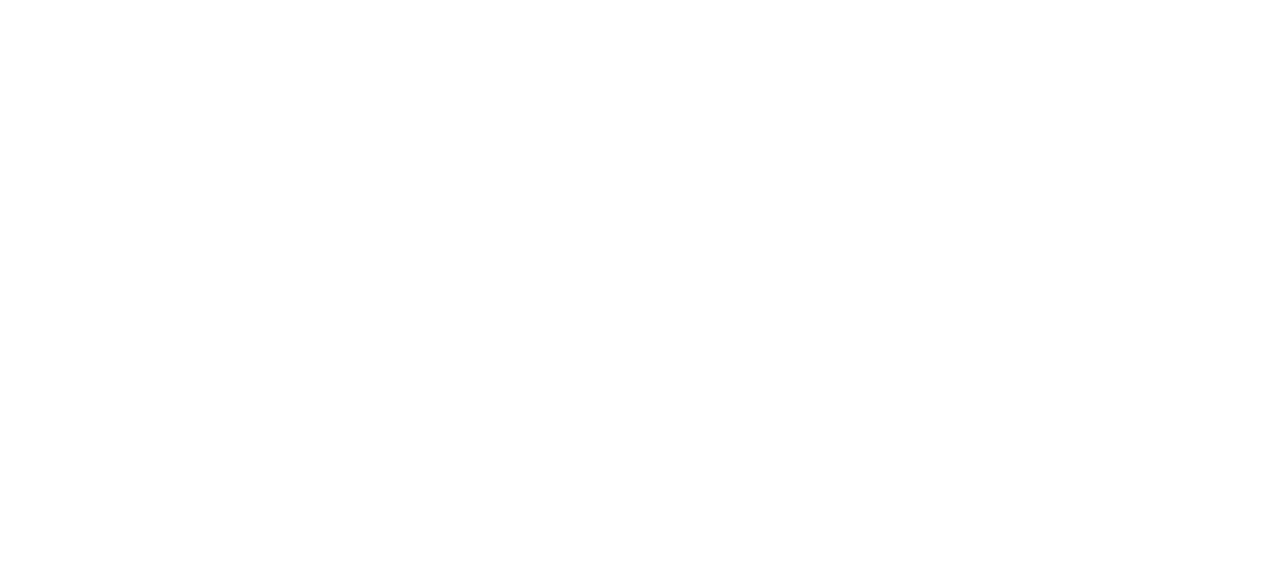
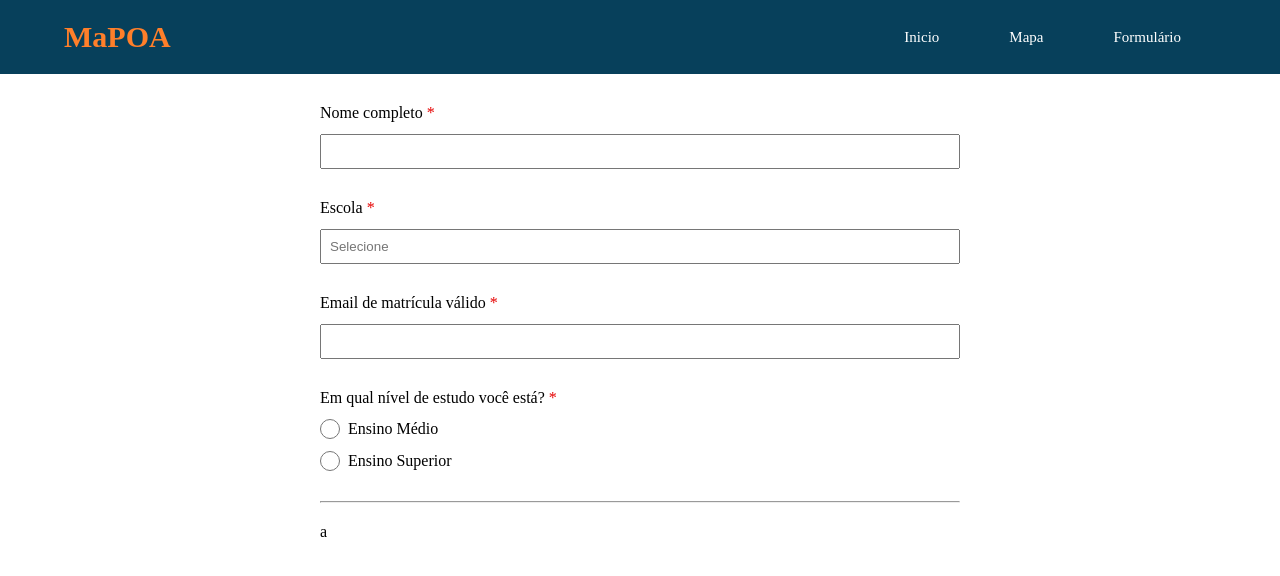
Before and after one commit to guirodrigues26/feira-tecnico-2025, a plain HTML site: page form/form.html in a window 1280 px wide. Drawn offline with Linux system fonts and the light colour scheme.

Commit message:
1a parte do esqueleto do form

```diff
--- a/form/form.css
+++ b/form/form.css
@@ -0,0 +1,112 @@
+/****************************************************/
+
+*{
+    margin: 0;
+    padding: 0;
+    box-sizing: border-box;
+    text-decoration: none;
+    list-style: none ;
+}
+
+:root{
+    --black: #000000;
+    --azulescuro: #07405b;
+    --laranja: #ff7f2a;
+    --amarelofraco:#FFC83D;
+    --cinzaclaro:#d9d9d9;
+    --cinzaforte:#777777;
+    --branco: #ffffff;
+
+}
+.background-azul{
+    background: var(--azulescuro);
+}
+.container{
+    max-width: 1440px;
+    padding: 0 5%;
+    margin: 0 auto;
+}
+nav{
+    display:flex;
+    justify-content: space-between;
+    align-items: center;
+    padding: 20px 0;
+
+}
+
+.logo a {
+    font-size: 30px;
+    font-weight: bold;
+    color: var(--laranja);
+}
+.ul{
+    display:flex;
+    align-items: center;
+}
+.ul li{
+    margin: 0 35px;
+    font-size:15px;
+}
+.ul li a{
+    color: var(--branco);
+}
+
+/****************************************************/
+
+main {
+    margin: 0 auto;
+    display: flex;
+    width: 700px;
+    justify-content: center;
+    margin: 0 auto;
+    padding: 30px;
+    display: flex;
+    flex-direction: column;
+}
+
+#ini {
+
+}
+
+.ob {
+    color: hsla(0, 100%, 45%);
+}
+
+p.q + p.q {
+    margin-top: 30px;
+}
+
+.ini-input-label, .ini-input, .ini-4 {
+    display: block;
+    margin-bottom: 12px;
+}
+
+.ini-input {
+    width: 100%;
+    height: 35px;
+    padding: 8px;
+}
+
+.ini-radio {
+    display: flex;
+    height: 20px;
+    align-items: center;
+}
+
+.ini-radio:last-of-type {
+    margin-top: 12px;
+}
+
+.ini-radio-input {
+    height: 100%;
+    width: 20px;
+}
+
+.ini-radio-label {
+    margin-left: 8px;
+}
+
+hr {
+    margin-top: 30px;
+    margin-bottom: 20px;
+}
--- a/form/form.html
+++ b/form/form.html
@@ -3,9 +3,60 @@
 <head>
     <meta charset="UTF-8">
     <meta name="viewport" content="width=device-width, initial-scale=1.0">
+    <link rel="stylesheet" href="form.css">
     <title>Formulário - MaPOA</title>
 </head>
 <body>
+    <div class="background-azul">
+<header>
+    <div class="container">
+        <nav>
+            <div class="logo">
+                <a href="index.html"> MaPOA</a>
+            </div>
+            <ul class="ul">
+                <li> <a href="#">Inicio</a></li>
+                <li> <a href="#">Mapa</a></li>
+                <li> <a href="#">Formulário</a></li>
+            </ul>
+        </div>
+        </nav>
+    </div>
+</header>
+<main>
+    <form id="ini">
+        <p class="q">
+            <label class="ini-input-label" for="1-nome">Nome completo&nbsp;<span class="ob">*</span></label>
+            <input class="ini-input" id="1-nome" type="text" required>
+        </p>
 
+        <p class="q">
+            <label class="ini-input-label" for="2-escola">Escola&nbsp;<span class="ob">*</span></label>
+            <input class="ini-input" id="2-escola" type="text" name="nome" placeholder="Selecione" required>
+            <!--dropdown-->
+        </p>
+
+        <p class="q">
+            <label class="ini-input-label" for="3-email">Email de matrícula válido&nbsp;<span class="ob">*</span></label>
+            <input class="ini-input" id="3-email" type="text" required>
+        </p>
+
+        <p class="q">
+            <p class="ini-4">Em qual nível de estudo você está?&nbsp;<span class="ob">*</span></p>
+                <div class="ini-radio">
+                    <input class="ini-radio-input" id="4-q1" type="radio" name="4" required>
+                    <label class="ini-radio-label" for="4-q1">Ensino Médio</label>
+                </div>
+                <div class="ini-radio">
+                    <input class="ini-radio-input" id="4-q2" type="radio" name="4" required>
+                    <label class="ini-radio-label" for="4-q2">Ensino Superior</label>
+                </div>
+        </p>
+    </form>
+
+    <hr/>
+
+    <p>a</p>
+</main>
 </body>
 </html>
```
